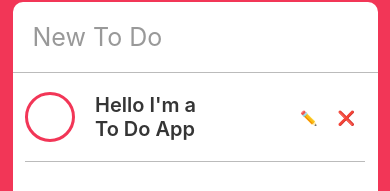
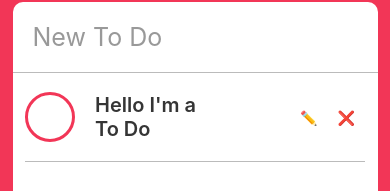
Before and after one commit to jungwoonlim/kawai-todo, a React Native app: screen / in a window 390 px wide. Shown: the part 114-305 px from the top of the page. Built offline with nearby package versions, Linux system fonts and the light colour scheme.

Commit message:
Styling the To Do Component part Two

```diff
--- a/App.js
+++ b/App.js
@@ -34,7 +34,7 @@ export default class App extends React.Component {
             autoCorrect={false}
           />
           <ScrollView contentContainerStyle={styles.toDos}>
-            <ToDo />
+            <ToDo text={"Hello I'm a To Do"} />
           </ScrollView>
         </View>
       </View>
--- a/ToDo.js
+++ b/ToDo.js
@@ -4,19 +4,21 @@ import {
   Text,
   TouchableOpacity,
   StyleSheet,
-  Dimensions
+  Dimensions,
+  TextInput
 } from "react-native";
-import { red } from "ansi-colors";
 
 const { width, height } = Dimensions.get("window");
 
 export default class ToDo extends Component {
   state = {
     isEditing: false,
-    isCompleted: false
+    isCompleted: false,
+    toDoValue: ""
   };
   render() {
-    const { isCompleted, isEditing } = this.state;
+    const { isCompleted, isEditing, toDoValue } = this.state;
+    const { text } = this.props;
     return (
       <View style={styles.container}>
         <View style={styles.column}>
@@ -28,14 +30,29 @@ export default class ToDo extends Component {
               ]}
             />
           </TouchableOpacity>
+          {isEditing ? (
+            <TextInput
+              style={[
+                styles.input,
+                styles.text,
+                isCompleted ? styles.completedText : styles.uncompletedText
+              ]}
+              value={toDoValue}
+              multiline={true}
+              onChangeText={this._controlInput}
+              returnKeyType={"done"}
+              onBlur={this._finishEditing}
+            />
+          ) : (
             <Text
               style={[
                 styles.text,
                 isCompleted ? styles.completedText : styles.uncompletedText
               ]}
             >
-            Hello I'm a To Do App
+              {text}
             </Text>
+          )}
         </View>
         {isEditing ? (
           <View style={styles.action}>
@@ -70,14 +87,19 @@ export default class ToDo extends Component {
     });
   };
   _startEditing = () => {
+    const { text } = this.props;
     this.setState({
-      isEditing: true
+      isEditing: true,
+      toDoValue: text
     });
   };
   _finishEditing = () => {
     this.setState({
       isEditing: false
     });
+  };
+  _controlInput = text => {
+    this.setState({ toDoValue: text });
   };
 }
 
@@ -127,5 +149,9 @@ const styles = StyleSheet.create({
   actionContainer: {
     marginVertical: 10,
     marginHorizontal: 10
+  },
+  input: {
+    marginVertical: 20,
+    width: width / 2
   }
 });
```
Lines whose indentation alone changed are shown as unchanged.
